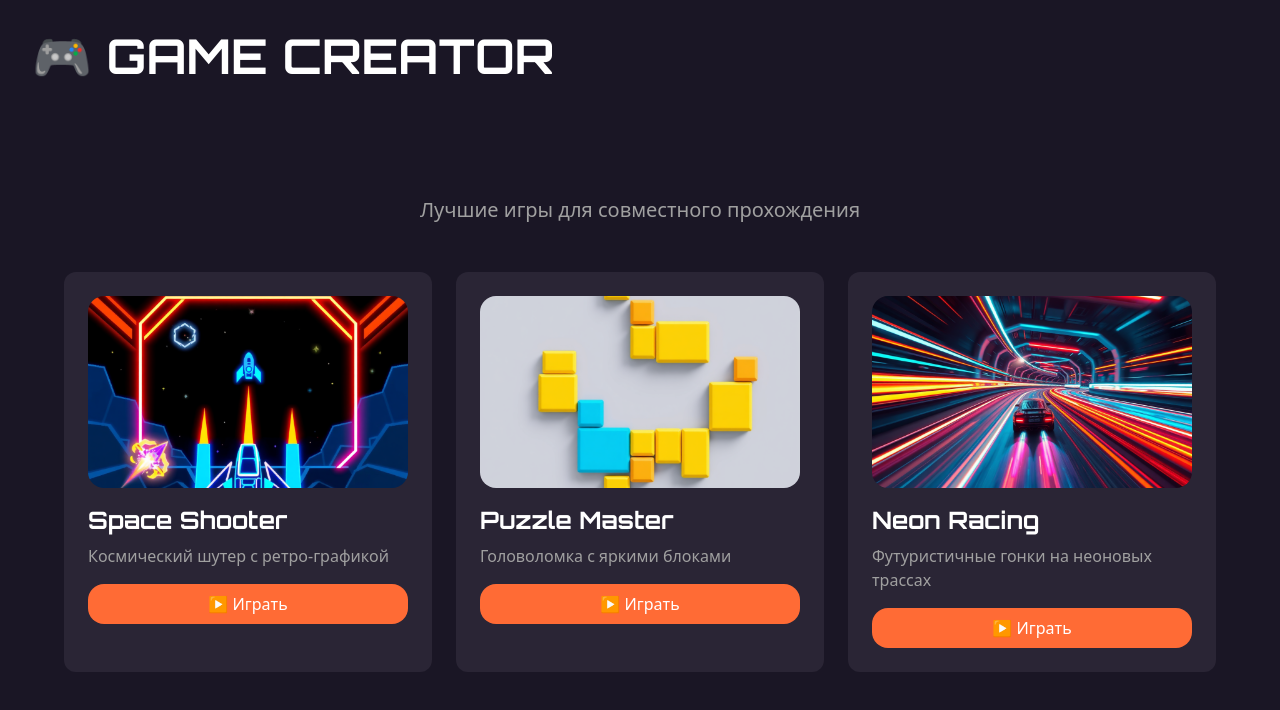
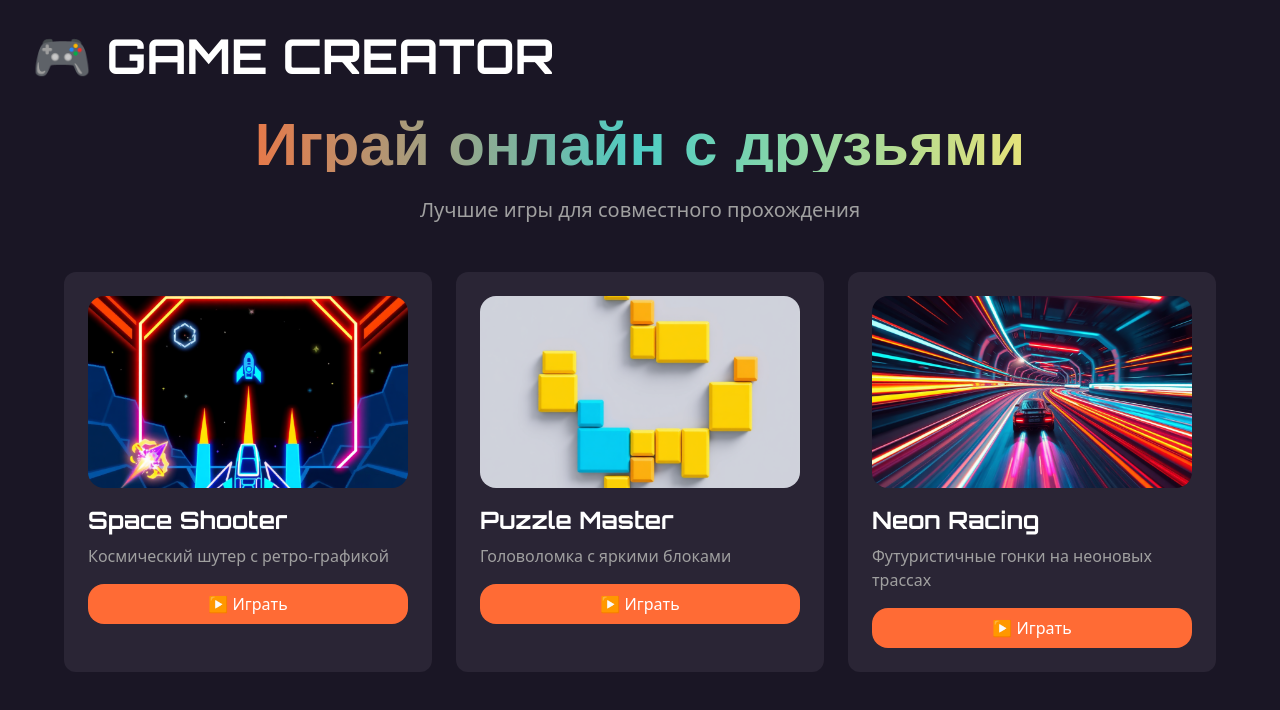
Before and after one commit to pr-poehali-dev/html-site-code-1, a React (Vite) app: page / in a window 1280 px wide. Shown: the top 710 px of the page. Built offline with nearby package versions, Linux system fonts and the light colour scheme.

Commit message:
Исправить сбой работы

```diff
--- a/src/pages/Index.tsx
+++ b/src/pages/Index.tsx
@@ -7,7 +7,7 @@ export default function Index() {
 
       <div className="max-w-4xl mx-auto text-center mb-12">
         <h2 className="text-6xl font-bold mb-6" style={{
-          background: 'linear-gradient(to right, #FF6B35, #4E0C4, #FFE66D)',
+          background: 'linear-gradient(to right, #FF6B35, #4ECDC4, #FFE66D)',
           WebkitBackgroundClip: 'text',
           WebkitTextFillColor: 'transparent'
         }}>
```
